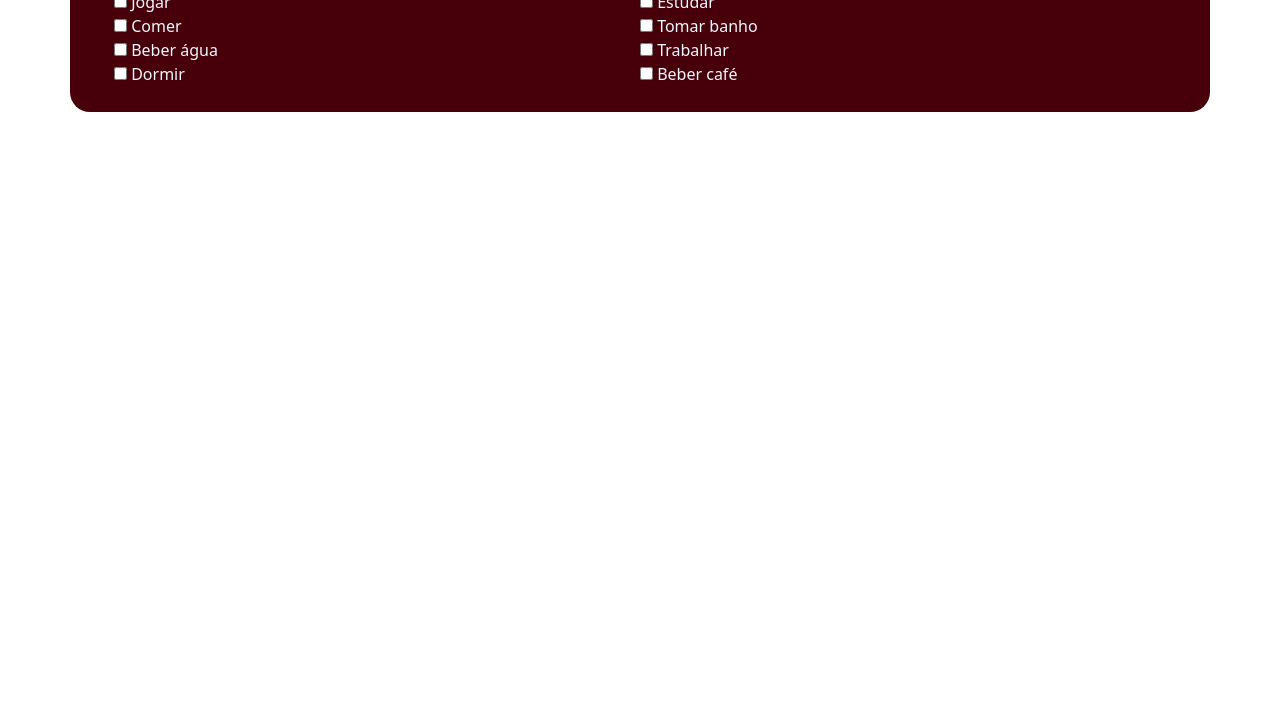
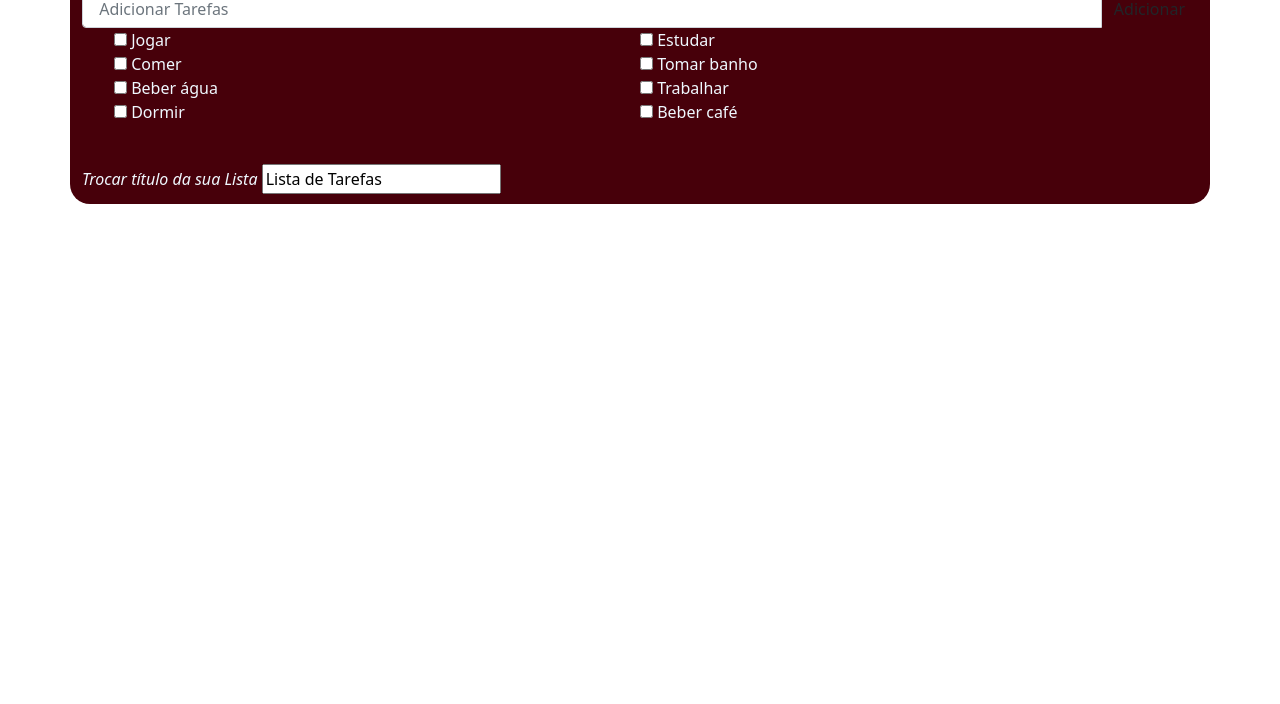
Before and after one commit to WedleySilva/Lista, a plain HTML site: page index.html in a window 1280 px wide. Shown: the part 96-800 px from the top of the page. Drawn offline with nearby package versions, Linux system fonts and the light colour scheme.

Commit message:
Update index.html

```diff
--- a/index.html
+++ b/index.html
@@ -11,7 +11,13 @@
 </head>
 <body>
     <div class="container">
-        <h2> Lista </h2>
+        <h2> Lista de Tarefas </h2>
+        <div class="input-group">
+            <input type="text" placeholder=" Adicionar Tarefas"class="form-control new-task">
+            <spam class="input-group-btn">
+                <button class="btn btn-default add-task">Adicionar</button>
+            </spam>
+        </div>
         <div class="linha">
             <div class="coluna-50">
         <ul>
@@ -74,7 +80,13 @@
             </li>
         </div>
         </ul>
-    </div>
+
+    <footer>
+        <br>
+        <em> Trocar título da sua Lista </em>
+        <input type="text" class="change-titule" value="Lista de Tarefas">
+    </footer>
+</div>
 
 <script src="main.js"></script>
 </body>
```
